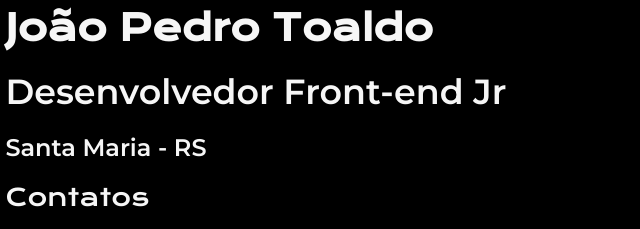
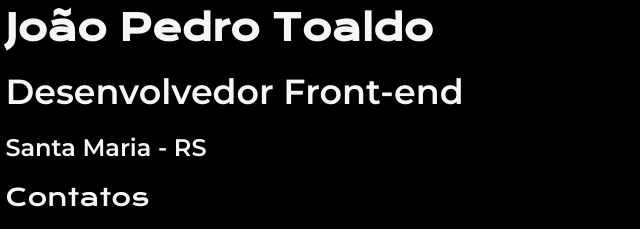
Before and after one commit to Joaoptoaldo/portfolio-pessoal, a plain HTML site: page curriculum.html in a window 1280 px wide. Shown: the part 166-395 px from the top of the page, 97-737 px from the left. Drawn offline with nearby package versions, Linux system fonts and the light colour scheme; a web font is replaced by a local one.

Commit message:
Update curriculum.html

```diff
--- a/curriculum.html
+++ b/curriculum.html
@@ -23,8 +23,8 @@
     <main class="curriculo">
         <section class="curriculo__informacoes">
             <h1 class="curriculo__informacoes__nome">João Pedro Toaldo</h1>
-            <h2 class="curriculo__informacoes__cargo">Desenvolvedor Front-end Jr</h2>
-            <h3 class="curriculo__informacoes__cidade">Santa Maria  - RS</h3>
+            <h2 class="curriculo__informacoes__cargo">Desenvolvedor Front-end</h2>
+            <h3 class="curriculo__informacoes__cidade">Santa Maria - RS</h3>
 
             <img class="curriculo__informacoes__foto" src="me.jpg" alt="">
 
```
